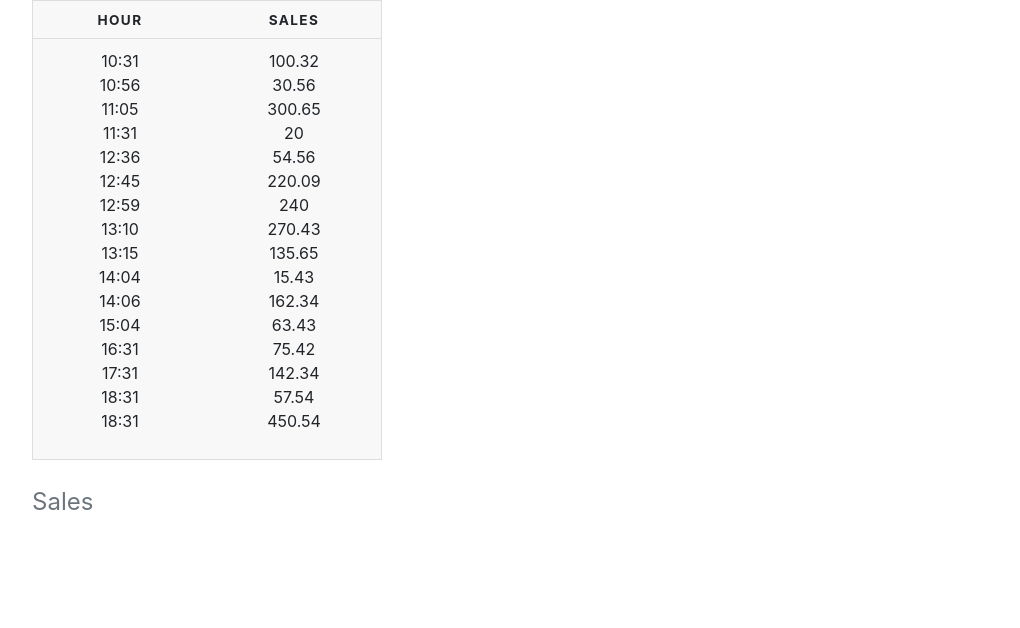
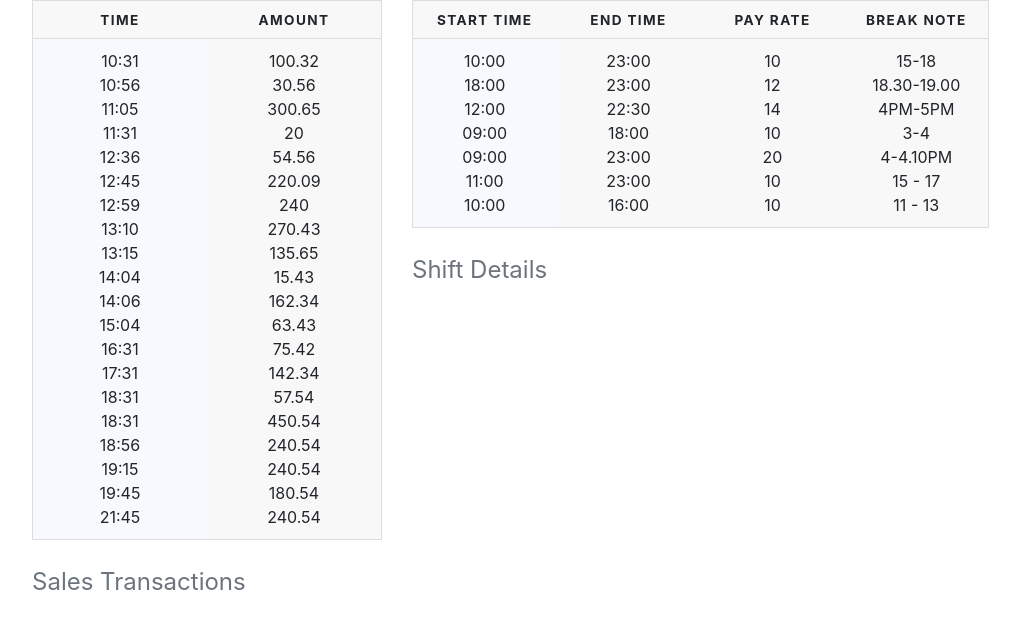
Before and after one commit to miraEbrahim/tenzo-app, a React (Create React App) app: page / in a window 1280 px wide. Shown: the top 628 px of the page, without its empty margins (53-1073 px from the left). Built offline with nearby package versions, Linux system fonts and the light colour scheme.

Commit message:
added sales and shifts components

```diff
--- a/src/App.js
+++ b/src/App.js
@@ -1,23 +1,22 @@
 import React, { Component } from 'react';
-import logo from './logo.svg';
 import './App.css';
-import {transactions} from './data/transactions';
-//import { workShift } from './data/work_shifts';
 import Sales from './components/Sales'
+import Shifts from './components/Shifts';
 
 
 
 class App extends Component {
-  state = {
-    sales: transactions
-  }
+
 
   render() {
     return (
       <div className="container">
         <div className="row">
           <div className="col-4">
-          <Sales sales={this.state.sales} />
+          <Sales />
+          </div>
+          <div className="col-4">
+          <Shifts />
           </div>
          <div>
 
--- a/src/components/Sales.js
+++ b/src/components/Sales.js
@@ -1,71 +1,53 @@
 import React, { Component } from 'react';
-import PropTypes from 'prop-types';
-import escapeRegExp from 'escape-string-regexp';
-import sortBy from 'sort-by';
+import { transactions } from '../data/transactions';
+
+
 //import '../App.css'
 import './sales.css'
 import '../vendor/bootstrap.min.css';
 
 
 class Sales extends Component {
-  static propTypes = {
-    sales: PropTypes.array.isRequired
-  };
+    constructor(props) {
+        super(props)
+        this.state = {
+            sales : transactions
+        }
+    }
+    render() {
 
-  state = {
-    query: ''
-  };
 
-  updateQuery = query => {
-    this.setState({ query: query.trim() });
-  };
 
-  clearQuery = () => {
-    this.setState({ query: '' });
-  };
-
-  render() {
-    const { sales } = this.props;
-    const { query } = this.state;
-
-    let showingSales;
-    if (query) {
-      const match = new RegExp(escapeRegExp(this.state.query), 'i');
-      showingSales = sales.filter(sale => match.test(sale.time));
-    } else {
-      showingSales = sales;
-    }
-
-   showingSales.sort(sortBy('time'));
-  //SalesList.js-To-DO-LINE-37*** limit sales result to fit page height
     return (
        <div className="container">
             <div className="row">
 
             <table id="table">
-    <caption>Sales</caption>
+    <caption>Sales Transactions</caption>
     <thead>
       <tr>
-        <th scope="col">Hour</th>
-        <th scope="col">Sales</th>
-
-      </tr>
+        <th className="table-head" scope="col">Time</th>
+        <th className="table-head" scope="col">Amount</th>
+        </tr>
     </thead>
     <tbody>
       <tr>
-        <td data-label="hour">
-        <ol className="sale-list">
-            {showingSales.map(sale => (
-            <li key={sale.time} >{sale.time}</li>
+        <td className="table-data" data-label="time">
+        <ol className="table-ol">
+            {this.state.sales.map(sale => (
+            <li key={sale.time}>{sale.time}</li>
         ))}
         </ol>
         </td>
-        <td data-label="sales"> <ol className="sale-list">{showingSales.map(sale => (
+        <td data-label="end-time">
+        <ol className="table-ol">
+        {this.state.sales.map(sale => (
             <li key={sale.time}>{sale.amount}</li>
+
         ))}
         </ol>
+        </td>
 
-</td>
 
       </tr>
 
@@ -78,8 +60,4 @@ class Sales extends Component {
   }
 }
 
-Sales.propTypes = {
-  sales: PropTypes.array.isRequired
-};
-
 export default Sales;
--- a/src/components/Shifts.js
+++ b/src/components/Shifts.js
@@ -1,71 +1,71 @@
 import React, { Component } from 'react';
-import PropTypes from 'prop-types';
-import escapeRegExp from 'escape-string-regexp';
-import sortBy from 'sort-by';
+
 //import '../App.css'
 //import './shifts.css'
+import './sales.css';
 import '../vendor/bootstrap.min.css';
+import { workShift } from '../data/work_shifts'
 
 
 class Shifts extends Component {
-  static propTypes = {
-    shifts: PropTypes.array.isRequired
-  };
+    constructor(props) {
+        super(props)
+        this.state = {
+            shifts : workShift
+        }
+    }
+    render() {
 
-  state = {
-    query: ''
-  };
 
-  updateQuery = query => {
-    this.setState({ query: query.trim() });
-  };
 
-  clearQuery = () => {
-    this.setState({ query: '' });
-  };
-
-  render() {
-    const { shifts } = this.props;
-    const { query } = this.state;
-
-    let showingShifts;
-    if (query) {
-      const match = new RegExp(escapeRegExp(this.state.query), 'i');
-      showingShifts = shifts.filter(sale => match.test(sale.time));
-    } else {
-      showingShifts = shifts;
-    }
-
-   showingShifts.sort(sortBy('time'));
-  //ShiftsList.js-To-DO-LINE-37*** limit Shifts result to fit page height
     return (
        <div className="container">
             <div className="row">
 
             <table id="table">
-    <caption>Shifts</caption>
+    <caption>Shift Details</caption>
     <thead>
       <tr>
-        <th scope="col">Hour</th>
-        <th scope="col">Shifts</th>
+        <th className="table-head" scope="col">Start Time</th>
+        <th className="table-head" scope="col">End Time</th>
+        <th className="table-head" scope="col">Pay Rate</th>
+        <th className="table-head" scope="col">Break Note</th>
 
       </tr>
     </thead>
     <tbody>
       <tr>
-        <td data-label="hour">
-        <ol className="sale-list">
-            {showingShifts.map(sale => (
-            <li key={sale.time} >{sale.time}</li>
+        <td className="table-data" data-label="start-time">
+        <ol className="table-ol">
+            {this.state.shifts.map(shift => (
+            <li key={shift.break_notes}>{shift.start_time}</li>
         ))}
         </ol>
         </td>
-        <td data-label="shifts"> <ol className="sale-list">{showingShifts.map(sale => (
-            <li key={sale.time}>{sale.amount}</li>
+        <td data-label="end-time">
+        <ol className="table-ol">
+        {this.state.shifts.map(shift => (
+            <li key={shift.break_notes}>{shift.end_time}</li>
+
         ))}
         </ol>
+        </td>
+        <td data-label="end-time">
+        <ol className="table-ol">
+        {this.state.shifts.map(shift => (
+            <li key={shift.break_notes}>{shift.pay_rate}</li>
 
-</td>
+        ))}
+        </ol>
+        </td>
+        <td data-label="end-time">
+        <ol className="table-ol">
+        {this.state.shifts.map(shift => (
+            <li key={shift.break_notes}>{shift.break_notes}</li>
+
+        ))}
+        </ol>
+        </td>
 
       </tr>
 
@@ -78,8 +78,5 @@ class Shifts extends Component {
   }
 }
 
-Shifts.propTypes = {
-  shifts: PropTypes.array.isRequired
-};
 
 export default Shifts;
--- a/src/components/sales.css
+++ b/src/components/sales.css
@@ -1,51 +1,20 @@
-.sales-list-container {
+.table-container {
     max-width: 40vw;
     max-height: 100vh;
 }
 
-.vertical-align {
-    display: flex;
-    flex-direction: row;
-  }
-
-  .vertical-align > [class^="col-"],
-  .vertical-align > [class*=" col-"] {
-    display: flex;
-    margin: 2rem;
-    align-items: center;
-    justify-content: center; /* Optional, to align inner items
-                                horizontally inside the column */
-  }
-
-.showing-sales {
-    margin-top: 1rem;
-}
-
-.showing-sales span {
-    margin-right: 1rem;
-}
-
-.sales-details {
-    width: 30rem;
-}
-
-.card {
-    max-width: 30vw ;
-    margin: 2rem;
-
-}
-
-
-ol  {
+.table-ol  {
     list-style-type: none;
     margin: 0;
     padding: 0;
   }
 
-.sale-list {
-  height: 30vw;
-  list-style-type: none;
-  overflow-x: hidden;
-  overflow-y: scroll;
-  padding: 0;
+
+
+.table-head {
+  width: 9rem ;
 }
+
+.table-data {
+  background-color: ghostwhite;
+}
```
